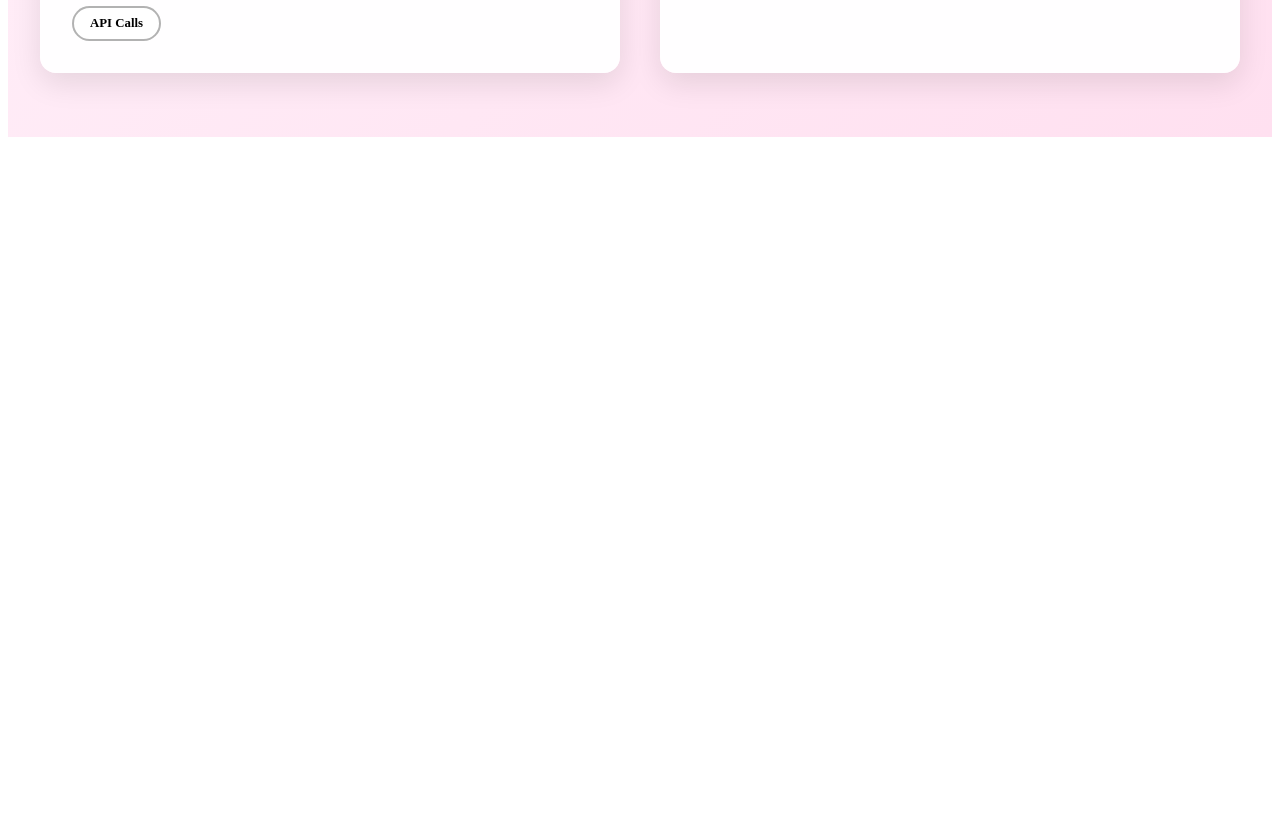
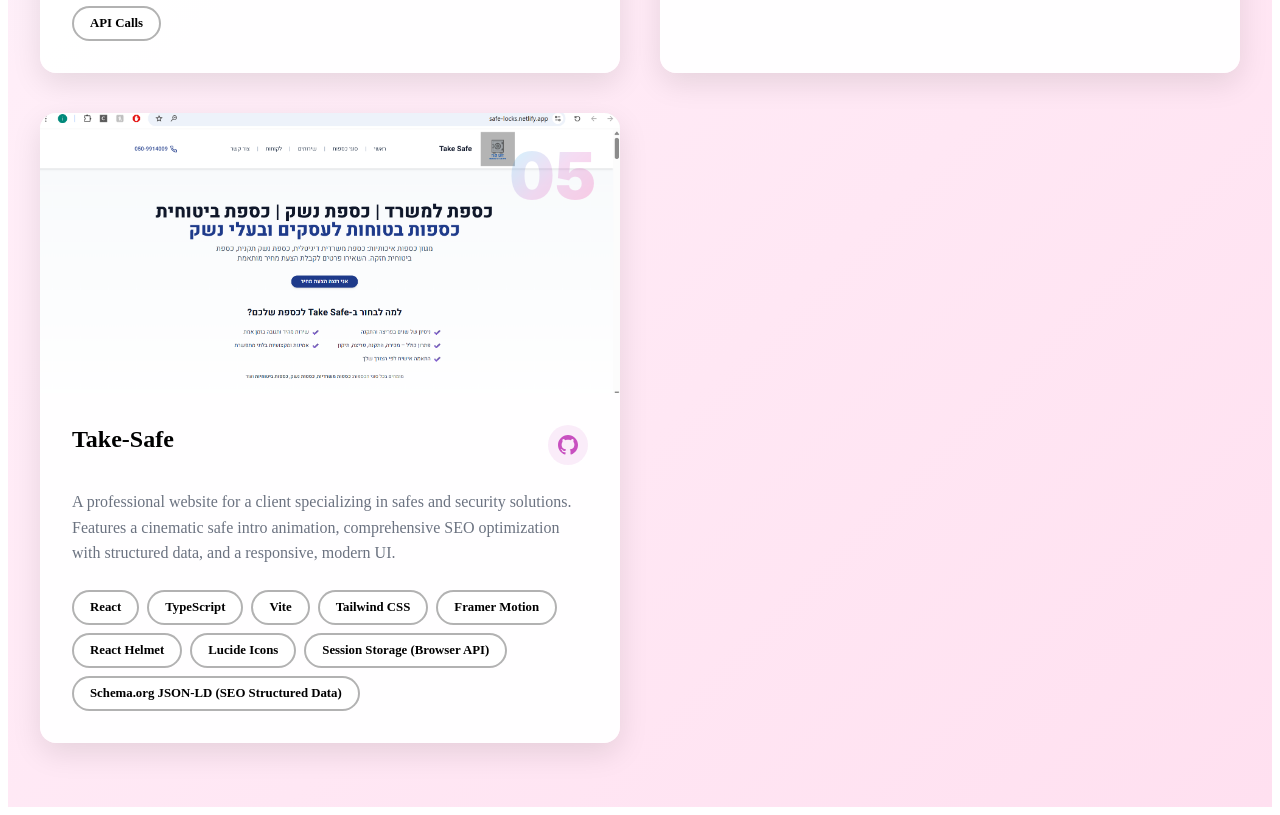
Before and after one commit to itayco2/projects, an Angular app in the folder Projects/: page /home in a window 1280 px wide. Shown: the part 1910-2725 px from the top of the page. Before the commit the page ends 2055 px from the top, so only its background shows below. Built offline with nearby package versions, Linux system fonts and the light colour scheme.

Commit message:
Take Safe Site

```diff
--- a/Projects/src/app/components/page/home/home.ts
+++ b/Projects/src/app/components/page/home/home.ts
@@ -55,6 +55,26 @@
       githubLink: 'https://github.com/itayco2/CataTetris',
       siteLink: 'https://catetris.netlify.app/',
       technologies: ['React', 'Vite', 'TypeScript', 'Socket.io', 'Express']
-    }
+    },
+     {
+  id: 5,
+  name: "Take-Safe",
+  description: "A professional website for a client specializing in safes and security solutions. Features a cinematic safe intro animation, comprehensive SEO optimization with structured data, and a responsive, modern UI.",
+  image: "assets/images/TakeSafe.png",
+  githubLink: "https://github.com/itayco2/safelock",
+  siteLink: "https://safe-locks.netlify.app/",
+  technologies: [
+    "React",
+    "TypeScript",
+    "Vite",
+    "Tailwind CSS",
+    "Framer Motion",
+    "React Helmet",
+    "Lucide Icons",
+    "Session Storage (Browser API)",
+    "Schema.org JSON-LD (SEO Structured Data)"
+  ]
+}
+
   ];
 }
```
Also changed, not shown: Projects/public/assets/images/TakeSafe.png (added).
